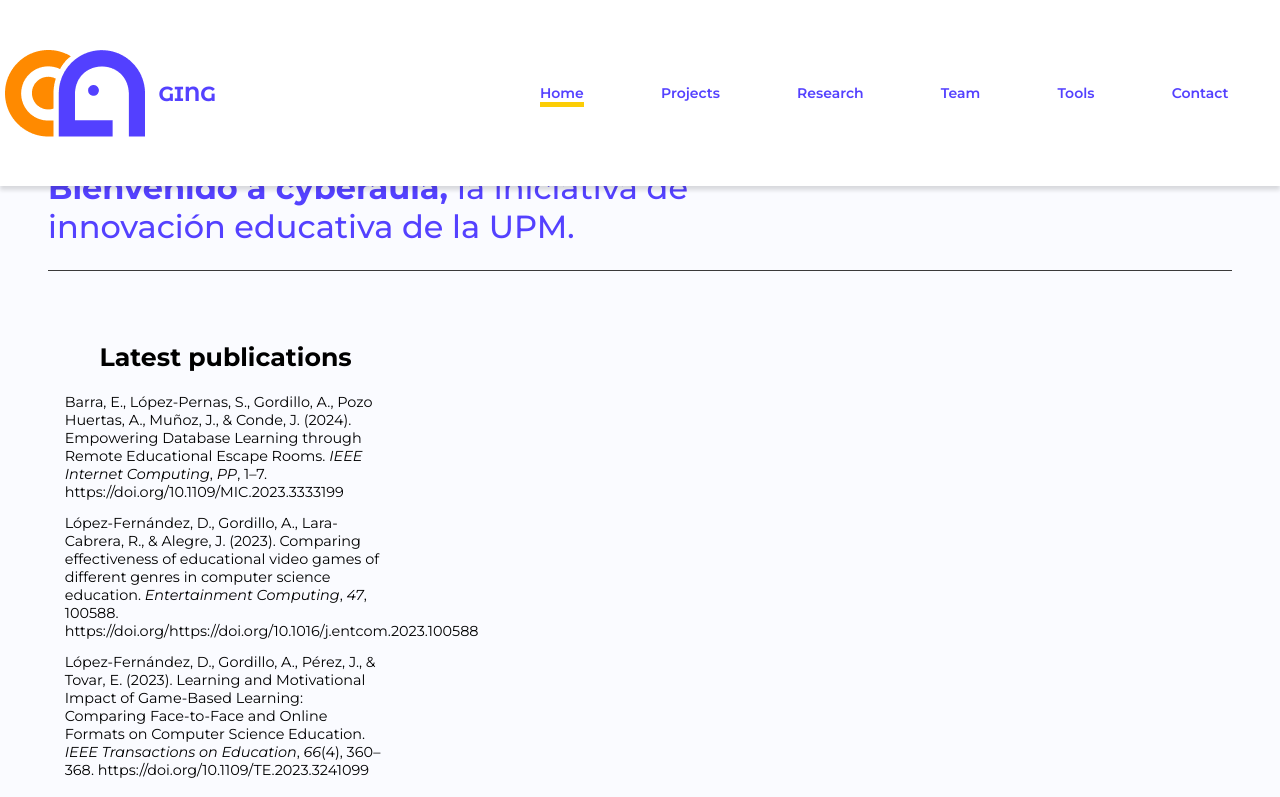
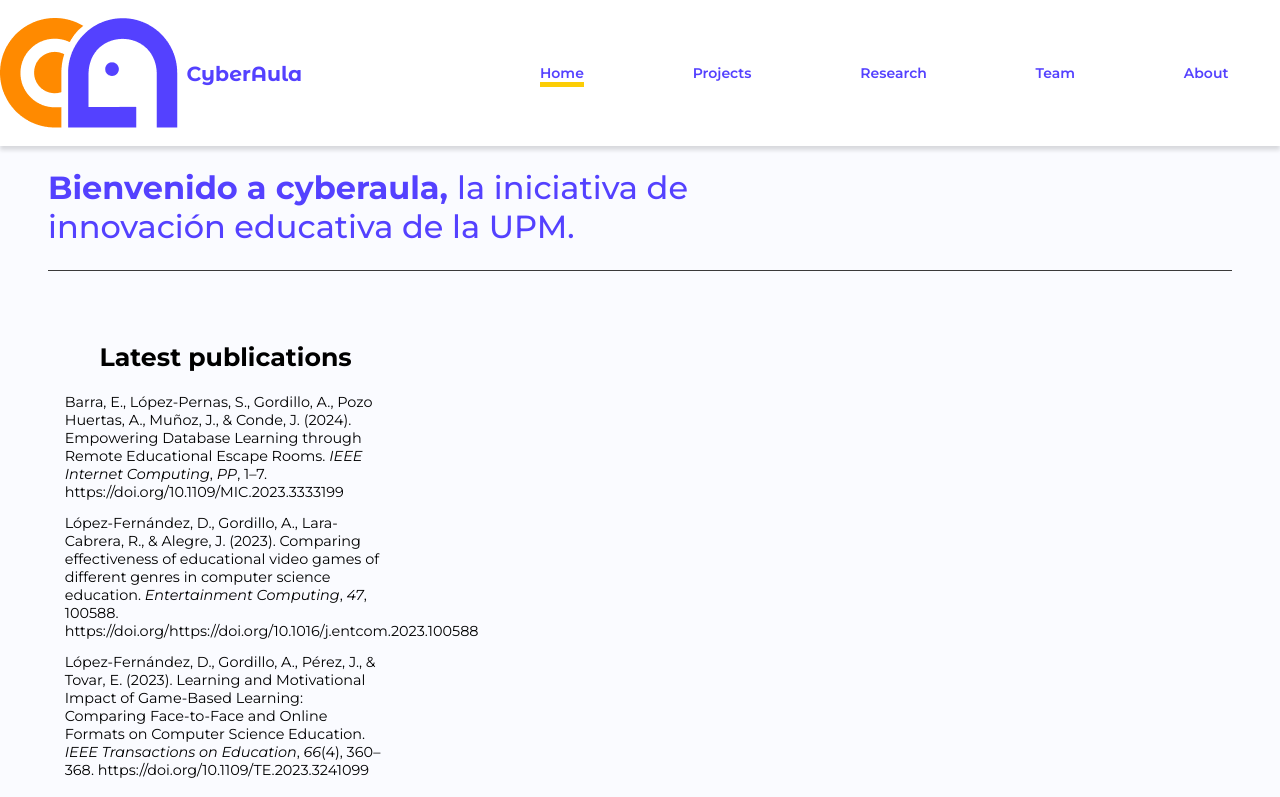
Before and after one commit to CyberAula/cyberaula.github.io, a Next.js app: page / in a window 1280 px wide. Shown: the top 797 px of the page. Built offline with nearby package versions, Linux system fonts and the light colour scheme.

Commit message:
logoheader img cambiado

```diff
--- a/app/main.scss
+++ b/app/main.scss
@@ -4,7 +4,7 @@
 $black: #282828;
 $yellow: #FCCD05;
 $pink: #FFB38F;
-$blue:#17E9E0;
+$blue: #17E9E0;
 
 @import url('https://fonts.googleapis.com/css?family=Open+Sans:400,600,700');
 @import url('https://fonts.googleapis.com/css?family=Lora:400,400i,700,700i');
@@ -112,6 +112,7 @@ html {
     font-family: $sans_font;
     margin: 0 auto;
     scroll-behavior: smooth;
+
     a {
         &:hover {
             text-decoration: none;
@@ -124,10 +125,28 @@ header {
     @include nav_bar;
     z-index: 200;
 
+    .imagotype {
+        .logoheader {
+            img {
+
+                width: 100px;
+                height: auto;
+        }
+
+        }
+
+        .logotype {
+            span {
+                @apply text-ca_orange-300;
+            }
+        }
+    }
+
     li {
         &.li-selected {
             a {
                 border-bottom: $border1 $yellow;
+
                 &:hover {
                     border-bottom: $border1 $yellow;
                 }
@@ -138,9 +157,11 @@ header {
 
         a {
             transition: 15ms;
+
             &:hover {
                 border-bottom: $border2 $black;
             }
+
             &:active {
                 border-bottom: $border1 $black;
             }
@@ -155,6 +176,7 @@ header {
     justify-content: center;
     align-items: center;
 }
+
 .nav_bar {
     position: fixed;
     top: 0;
@@ -224,6 +246,7 @@ footer {
 
 .home {
     margin: 0 8rem 0 17rem;
+
     a {
         &:hover {
             color: inherit;
@@ -237,6 +260,7 @@ footer {
         font-size: 4rem;
         margin: 0;
     }
+
     h2 {
         font-family: $serif_font;
         color: $black;
@@ -251,7 +275,7 @@ footer {
         border-bottom: solid 1.5px lighten($color: $black, $amount: 7);
         padding: 6rem 2rem 6rem 5rem;
 
-        .group_logo{
+        .group_logo {
             display: inline-block;
             width: 20%;
             object-fit: contain;
@@ -259,10 +283,12 @@ footer {
             text-align: center;
             vertical-align: middle;
             position: relative;
-            img{
+
+            img {
                 width: 100%;
                 size: auto;
             }
+
             .group_name {
                 font-family: $helvetica;
                 font-weight: bold;
@@ -271,18 +297,22 @@ footer {
                 line-height: 3.35em;
             }
         }
-        .group_description{
+
+        .group_description {
             width: 70%;
         }
     }
-    .body{
+
+    .body {
         padding-top: 4rem;
         display: flex;
         width: 100%;
+
         .carousel {
             display: inline-block;
             width: 95%;
             align-items: center;
+
             img {
                 width: 100%;
                 object-fit: cover;
@@ -295,6 +325,7 @@ footer {
                 color: white;
                 text-shadow: 2px 2px $black;
             }
+
             p {
                 font-family: $helvetica;
                 color: white;
@@ -303,10 +334,12 @@ footer {
                 text-shadow: 2px 2px $black;
             }
         }
-        .latest_publications{
+
+        .latest_publications {
             width: 30%;
             object-fit: cover;
             padding: 10px;
+
             h3 {
                 padding-top: 4%;
                 padding-bottom: 4%;
@@ -316,13 +349,15 @@ footer {
                 text-align: center;
                 color: black;
             }
-            p{
+
+            p {
                 font-size: 1.2rem;
                 text-align: left;
                 color: white;
                 padding: 2% 2% 2% 2%;
             }
-            .more{
+
+            .more {
                 font-size: 1.2rem;
                 font-family: $serif_font;
                 font-weight: bold;
@@ -404,14 +439,17 @@ footer {
     color: white;
     background-color: $black;
     padding: 5rem 0 0 0;
+
     .spinner {
         min-height: calc(100vh - 150px);
         filter: brightness(0) invert(1);
         -webkit-filter: brightness(0) invert(1);
     }
+
     .nav_bar {
         background-color: inherit;
         color: inherit;
+
         .imagotype {
 
             .isotype {
@@ -430,6 +468,7 @@ footer {
             &.li-selected {
                 a {
                     border-bottom: $border1 $pink;
+
                     &:hover {
                         border-bottom: $border1 $pink;
                     }
@@ -462,6 +501,7 @@ footer {
                     margin: .8rem 0 0 0;
                     filter: brightness(0) invert(1);
                     -webkit-filter: brightness(0) invert(1);
+
                     img {
                         object-fit: contain;
                         object-position: top;
@@ -472,11 +512,14 @@ footer {
 
                 .project_main {
                     width: 70%;
-                    h2{
+
+                    h2 {
                         font-weight: bold;
                     }
-                    a{
+
+                    a {
                         color: inherit;
+
                         &:hover {
 
                             h2,
@@ -530,14 +573,17 @@ footer {
     color: white;
     background-color: $black;
     padding: 5rem 0 0 0;
+
     .spinner {
         min-height: calc(100vh - 150px);
         filter: brightness(0) invert(1);
         -webkit-filter: brightness(0) invert(1);
     }
+
     .nav_bar {
         background-color: inherit;
         color: inherit;
+
         .imagotype {
 
             .isotype {
@@ -556,6 +602,7 @@ footer {
             &.li-selected {
                 a {
                     border-bottom: $border1 $pink;
+
                     &:hover {
                         border-bottom: $border1 $pink;
                     }
@@ -588,6 +635,7 @@ footer {
                     margin: .8rem 0 0 0;
                     filter: brightness(0) invert(1);
                     -webkit-filter: brightness(0) invert(1);
+
                     img {
                         object-fit: contain;
                         object-position: top;
@@ -598,11 +646,14 @@ footer {
 
                 .tool_main {
                     width: 70%;
-                    h2{
+
+                    h2 {
                         font-weight: bold;
                     }
-                    a{
+
+                    a {
                         color: inherit;
+
                         &:hover {
 
                             h2,
@@ -698,6 +749,7 @@ footer {
 
     main {
         min-height: calc(100vh - 150px);
+
         .research {
 
             .filters {
@@ -706,30 +758,40 @@ footer {
                 display: flex;
                 justify-content: flex-end;
                 flex-wrap: wrap;
-                label, select, input {
+
+                label,
+                select,
+                input {
                     padding: 5px;
                     font-family: "Open Sans", sans-serif;
                     font-size: 1.3rem;
                     margin-right: 1rem;
                 }
-                select, input {
+
+                select,
+                input {
                     border: 1px solid black;
                     margin-right: 3rem;
 
                 }
+
                 label {
                     font-weight: bolder;
                 }
+
                 option {
                     text-align: right;
                 }
+
                 .filter {
                     display: flex;
                     flex-wrap: nowrap;
                     justify-content: center;
                     align-items: flex-start;
                     margin-bottom: 10px;
-                    input, select {
+
+                    input,
+                    select {
                         background-color: $pink;
                         outline: none;
                         height: 40px;
@@ -739,6 +801,7 @@ footer {
 
                 }
             }
+
             .paper {
                 display: flex;
                 flex-flow: row wrap;
@@ -760,6 +823,7 @@ footer {
 
                 .paper_main {
                     width: 70%;
+
                     .paper_title {
                         h2 {
                             text-overflow: ellipsis;
@@ -768,14 +832,15 @@ footer {
                             font-weight: normal;
                         }
                     }
+
                     .paper_authors {
                         margin: 1.5rem 0 0 0;
                     }
 
                     a {
                         color: $black;
-                        &:hover {
-                        }
+
+                        &:hover {}
                     }
                 }
 
@@ -828,6 +893,7 @@ filter:#{"grayscale(#{$value})"};
     .spinner {
         min-height: calc(100vh - 150px);
     }
+
     .nav_bar {
         background-color: inherit;
         color: $black;
@@ -867,15 +933,18 @@ filter:#{"grayscale(#{$value})"};
     main {
         .teammates {
             padding-top: 4rem;
+
             .teamgrouptitle {
                 display: flex;
                 flex-flow: row wrap;
                 justify-content: left;
                 padding: 3rem 5rem 1rem 5rem;
+
                 h2 {
                     margin-left: 80px;
                 }
             }
+
             .teammate {
                 display: flex;
                 flex-flow: row wrap;
@@ -884,10 +953,11 @@ filter:#{"grayscale(#{$value})"};
                 padding: 5rem 1rem 5rem 1rem;
                 width: 100%;
 
-                h3{
+                h3 {
                     font-size: 3rem;
                     font-weight: 800;
                 }
+
                 .mate_img {
                     width: 160px;
                     height: 160px;
@@ -921,6 +991,7 @@ filter:#{"grayscale(#{$value})"};
                 &:last-child {
                     // border: none;
                 }
+
                 .at {
                     width: 1em;
                     padding: 1px;
@@ -950,6 +1021,7 @@ filter:#{"grayscale(#{$value})"};
         max-width: 1000px;
         margin: auto;
         margin-top: 100px;
+
         .about_description {
             border-bottom: solid 1.5px lighten($color: $black, $amount: 60);
             padding: 9rem 3rem 6rem 7rem;
@@ -963,9 +1035,11 @@ filter:#{"grayscale(#{$value})"};
             flex-flow: row no-wrap;
             justify-content: space-evenly;
             padding-bottom: 2rem;
+
             .col1 {
                 flex: 1;
                 padding: 1rem 4rem;
+
                 .location_map {
                     height: 500px;
                     width: 700px;
@@ -1031,6 +1105,7 @@ filter:#{"grayscale(#{$value})"};
         font-size: 2rem;
 
     }
+
     p {
         font-size: 1.5rem;
     }
@@ -1121,17 +1196,21 @@ RESPONSIVE
             }
         }
     }
+
     .home {
         margin: 0 4rem 0 4rem;
+
         .body {
             display: flex;
             flex-flow: column;
             align-items: center;
-            .carousel{
+
+            .carousel {
                 align-self: center;
                 margin-left: 13px;
             }
-            .latest_publications{
+
+            .latest_publications {
                 width: 90.2%;
                 align-self: center;
             }
@@ -1143,7 +1222,8 @@ RESPONSIVE
 @media(max-width: 800px) {
     .home {
         margin: 0 4rem 0 5rem;
-        .group_logo{
+
+        .group_logo {
             width: 20%;
             height: 10%;
             border-radius: 50%;
@@ -1156,13 +1236,16 @@ RESPONSIVE
         h2 {
             font-size: 1.5rem;
         }
-      .body{
+
+        .body {
             display: block;
             width: 100%;
+
             .carousel {
                 width: 100%;
                 margin-left: 0px;
             }
+
             .latest_publications {
                 width: 100%;
             }
@@ -1173,6 +1256,7 @@ RESPONSIVE
         main {
             .our_projects {
                 padding: 3.5rem 0 0 0;
+
                 .project {
                     padding: 3rem 1rem 3rem 3rem;
 
@@ -1187,17 +1271,21 @@ RESPONSIVE
             }
         }
     }
+
     .tools {
         main {
             .our_tools {
                 padding: 3.5rem 0 0 0;
+
                 .tool {
                     padding: 3rem 1rem 3rem 3rem;
+
                     .tool_title {
                         h2 {
                             font-size: 2rem;
                         }
                     }
+
                     .tool_content {
                         h3 {
                             font-size: 1.5rem;
@@ -1207,21 +1295,27 @@ RESPONSIVE
             }
         }
     }
+
     .team {
 
         .teammates {
             padding-top: 5rem;
+
             .teamgrouptitle {
                 padding: 2rem 2rem 2rem 2rem !important;
+
                 h2 {
                     font-size: 3rem;
                 }
+
                 .teammate {
                     display: flex;
                     flex-flow: column;
+
                     .mate_img {
                         align-self: center;
                     }
+
                     .mate_info {
                         width: 100%;
                     }
@@ -1230,6 +1324,7 @@ RESPONSIVE
             }
         }
     }
+
     .about {
         .about_description {
             padding: 6rem 3rem 6rem 3rem !important;
@@ -1238,12 +1333,14 @@ RESPONSIVE
 }
 
 @media(max-width: 600px) {
-    .responsive-hidden  {
+    .responsive-hidden {
         display: none !important;
     }
+
     .responsive-shown {
         display: block !important;
     }
+
     header {
         width: 100%;
         display: flex;
@@ -1316,13 +1413,15 @@ RESPONSIVE
             }
         }
     }
+
     .parallax__layer {
         position: absolute;
-        top:75px;
+        top: 75px;
         right: 0;
         bottom: 0;
         left: 0;
     }
+
     .home {
         margin: 0 1.6rem 0 2.5rem;
         padding: 1rem 0 0 0;
@@ -1334,20 +1433,24 @@ RESPONSIVE
         h1 {
             font-size: 2.5rem;
         }
+
         .head {
             padding: 0rem 0rem 2rem 0rem;
             display: flex;
             flex-flow: column;
             align-items: center;
+
             .group_description {
                 width: 100%;
             }
         }
+
         .body {
             .carousel {
                 h3 {
                     font-size: 1.5rem;
                 }
+
                 p {
                     font-size: 1rem;
                 }
@@ -1360,9 +1463,11 @@ RESPONSIVE
         main {
             .our_projects {
                 padding: 3.5rem 0 0 0;
+
                 .project {
                     flex-flow: column;
                     padding: 2rem 1rem 2rem 2rem;
+
                     h2 {
                         font-size: 1.6rem;
                     }
@@ -1370,42 +1475,51 @@ RESPONSIVE
                     h3 {
                         font-size: 1.2rem;
                     }
+
                     .project_logo {
                         width: 40%;
                         padding-bottom: 2rem;
                         align-self: center;
                     }
+
                     .project_main {
                         width: 100%;
                         display: flex;
                         flex-flow: column;
+
                         .project_title {
-                           padding: 1rem 0rem 1rem 0rem ;
-                        }
-                    }
-                }
-            }
-        }
-    }
+                            padding: 1rem 0rem 1rem 0rem;
+                        }
+                    }
+                }
+            }
+        }
+    }
+
     .tools {
         main {
             .our_tools {
                 padding: 3.5rem 0 0 0;
+
                 .tool {
                     flex-flow: column;
                     padding: 2rem 1rem 2rem 2rem;
+
                     .tool_title {
                         h2 {
                             font-size: 1.2rem;
                         }
                     }
+
                     .tool_logo {
                         width: 40%;
                         padding-bottom: 2rem;
                         align-self: center;
                     }
+
                     .tool_description {
                         width: 140%;
+
                         h3 {
                             font-size: 1rem;
                         }
@@ -1419,31 +1533,38 @@ RESPONSIVE
         h4 {
             font-size: 1.5rem;
         }
+
         h2 {
             font-size: 1.2rem;
         }
+
         i {
             font-size: 1.2rem;
         }
+
         main {
             .research {
-                .filters{
+                .filters {
                     padding-right: 0rem;
                 }
+
                 .paper {
                     flex-flow: column wrap;
                     padding: 2rem 2rem 2rem 2rem;
-                    width:100%;
+                    width: 100%;
 
                     .paper_date {
-                        width:100%;
+                        width: 100%;
                         margin: 0 0 .5rem 0;
                         color: lighten($color: $pink, $amount: 25);
                     }
+
                     .paper_main {
                         width: 100%;
+
                         .paper_title {
                             width: 100%;
+
                             h2 {
                                 font-size: 1.2rem;
                             }
@@ -1460,15 +1581,19 @@ RESPONSIVE
         main {
             .teammates {
                 padding-top: 2rem;
+
                 .teamgrouptitle {
                     padding: 1.5rem 1.5rem 1.5rem 1.5rem !important;
+
                     h2 {
                         margin-left: 20px;
                         font-size: 2rem;
                     }
                 }
+
                 .teammate {
                     padding: 3rem 2rem 3rem 2rem;
+
                     .mate_info {
                         width: 95%;
                     }
@@ -1476,10 +1601,12 @@ RESPONSIVE
                     h2 {
                         font-size: 1.6rem;
                     }
+
                     h3 {
                         padding: 2rem 0rem 1rem 0rem;
                         font-size: 1.6rem;
                     }
+
                     p {
                         font-size: 1.2rem;
                     }
@@ -1491,26 +1618,32 @@ RESPONSIVE
     .about {
         main {
             margin-top: 20px;
+
             .about_description {
                 padding: 9rem 2rem 3rem 2rem;
 
                 h1 {
                     font-size: 1.2rem;
                 }
+
                 p {
                     font-size: 1.2rem;
                 }
 
             }
+
             h2 {
                 padding: 1rem 1rem 1rem 2rem;
             }
+
             .location {
                 flex-flow: column;
+
                 h2 {
                     font-size: 1.6rem;
                     padding: 1rem 1rem 1rem 0rem;
                 }
+
                 h3 {
                     font-size: 1.2rem;
                 }
@@ -1575,6 +1708,7 @@ RESPONSIVE
     }
 
 }
+
 body :not(.menu) a {
     &:hover {
         text-decoration: none;
--- a/components/Footer.js
+++ b/components/Footer.js
@@ -27,7 +27,7 @@ export default function Footer(props) {
 
           <nav>
             <ul>
-				<li class="sections_title smallcaps">sections</li>
+				<li className="sections_title smallcaps">sections</li>
               {routes.map((route, index) => (
                 <li
                   key={index}
--- a/components/Header.js
+++ b/components/Header.js
@@ -8,8 +8,7 @@ const routes = [
   {route: "/projects", title: "Projects"},
   {route: "/research", title: "Research"},
   {route: "/team", title: "Team"},
-  {route: "/tools", title: "Tools"},
-  {route: "/about", title: "Contact"}
+  {route: "/about", title: "About"}
 ]
 export default function Header (props) {
   const [state, setState] = useState({open: false});
@@ -18,9 +17,9 @@ export default function Header (props) {
     <header className="nav_bar" id="header_home">
     <a href="/">
       <div className="imagotype">
-        <img className="logoheader" src="/assets/img/group-logo-only.png" alt="logo"/>
+        <img className="logoheader" src="/assets/img/iso_logo.png" alt="logo"/>
         <div className="logotype">
-          GING
+          <span>Cyber</span>Aula
         </div>
       </div>
     </a>
@@ -45,3 +44,64 @@ export default function Header (props) {
   );
 
 }
+
+// import React from 'react';
+// import Link from 'next/link';
+// import {useState, useEffect} from 'react';
+
+
+// const routes = [
+//   {route: "/", title: "Home"},
+//   {route: "/projects", title: "Projects"},
+//   {route: "/research", title: "Research"},
+//   {route: "/team", title: "Team"},
+//   {route: "/tools", title: "Tools"},
+//   {route: "/about", title: "Contact"}
+// ]
+// export default function Header (props) {
+//   const [state, setState] = useState({open: false});
+
+//   return (
+//     <header className="nav_bar" id="header_home">
+//     <a href="/">
+//       <div className="imagotype">
+//         <div className="isotype">
+//         <svg width="45" height="28" viewBox="0 0 45 28" fill="none" xmlns="http://www.w3.org/2000/svg">
+// <g clip-path="url(#clip0_1088_2657)">
+// <path d="M22.137 22.556L34.0693 22.5395V27.6891H17.0219V14.0008C17.0234 6.46767 23.1291 0.361938 30.6607 0.361938C38.1923 0.361938 44.2981 6.46767 44.2981 13.9993V27.6876H39.1844V14.0143C38.7357 2.70937 22.5858 2.71088 22.137 14.0143V22.5545V22.556Z" fill="#5441FF"/>
+// <path d="M28.0026 14.7992C28.9443 14.7992 29.7077 14.0359 29.7077 13.0942C29.7077 12.1525 28.9443 11.3892 28.0026 11.3892C27.0609 11.3892 26.2976 12.1525 26.2976 13.0942C26.2976 14.0359 27.0609 14.7992 28.0026 14.7992Z" fill="#5441FF"/>
+// <path d="M20.8162 2.28612C18.7435 1.03285 16.318 0.310913 13.7184 0.310913C6.14175 0.310913 0 6.43916 0 13.9993C0 21.5594 6.14175 27.6876 13.7184 27.6876H15.3424V22.6326H13.6854C8.95147 22.6326 5.11513 18.7947 5.11513 14.0623C5.11513 9.32993 8.95297 5.49208 13.6854 5.49208C15.0167 5.49208 16.2774 5.79527 17.4016 6.3371L17.4076 6.3401C18.2632 4.84218 19.0481 3.70299 20.8162 2.28462V2.28612Z" fill="#FF8A00"/>
+// <path d="M15.3424 18.8427C14.8216 19.0198 14.2647 19.1144 13.6854 19.1144C10.8351 19.1144 8.52371 16.803 8.52371 13.9527C8.52371 11.1025 10.8351 8.79108 13.6854 8.79108C14.5424 8.79108 15.3514 8.9997 16.0628 9.37043C15.5945 10.8383 15.3424 12.4023 15.3424 14.0248V18.8412V18.8427Z" fill="#FF8A00"/>
+// </g>
+// <defs>
+
+// </defs>
+// </svg>
+
+//         </div>
+//         <div className="logotype">
+//           cyberaula
+//         </div>
+//       </div>
+//     </a>
+//     <div className="menu_icon" >
+//     <i className={"material-icons show " + (state.open ? "responsive-hidden":"responsive-shown")}
+//     onClick={() => {setState({open: !state.open})}}>
+//       menu
+//       </i><i className={"material-icons close " + (state.open ? "responsive-shown":"responsive-hidden")}
+//       onClick={() => {setState({open: !state.open})}}>
+//         close
+//         </i></div>
+
+//     <div className={"menu "+ (state.open ? "responsive-shown":"responsive-hidden")}>
+//       <ul>
+//         {routes.map((route,index) => <li key={index} className={route.route === props.route ? "li-selected":""}>
+//         <Link href={route.route}>{route.title}</Link></li>)}
+//       </ul>
+//     </div>
+
+//   </header>
+
+//   );
+
+// }
```
Also changed, not shown: public/assets/img/iso_logo.png (added). Lines whose indentation alone changed are shown as unchanged.
